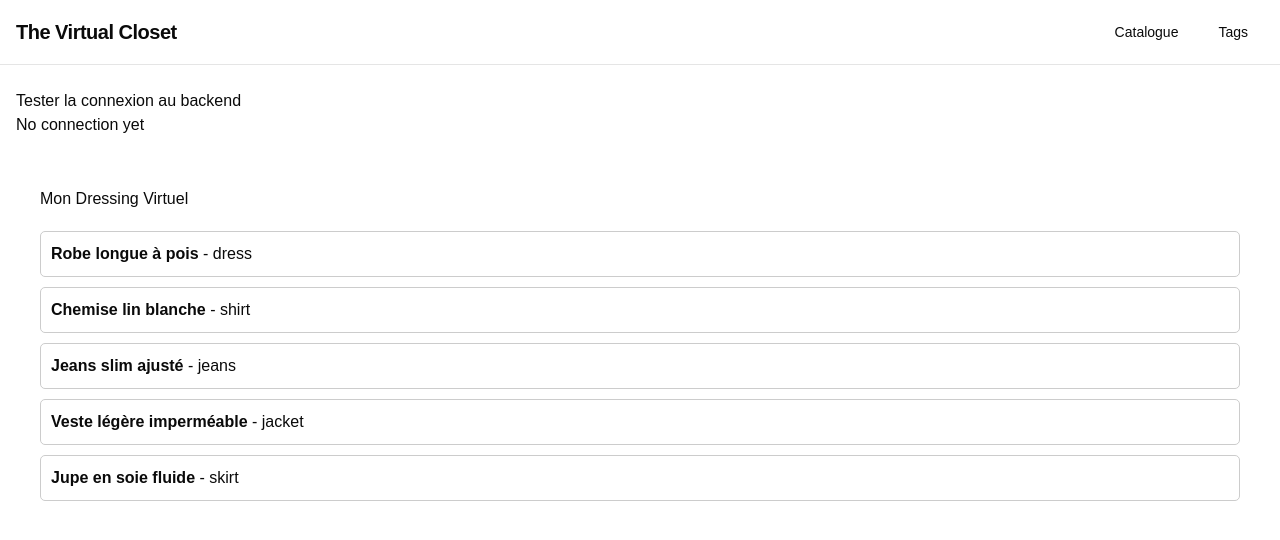
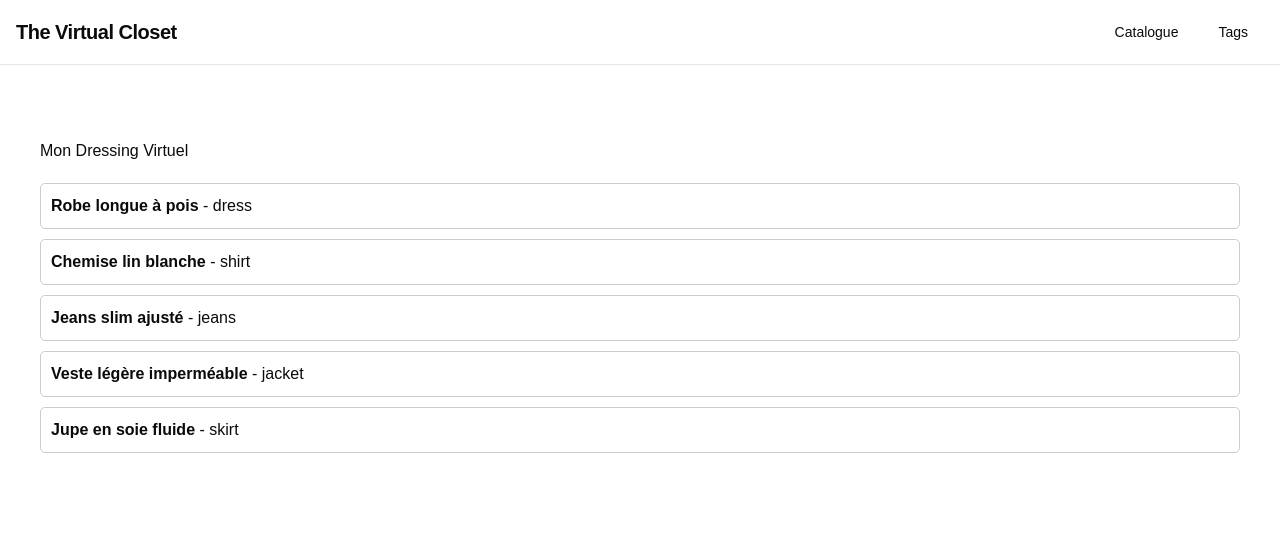
Before and after one commit to IkuroMaira/the_virtual_closet, a React (Vite) app in the folder client/: page / in a window 1280 px wide. Shown: the top 540 px of the page. Built offline with nearby package versions, Linux system fonts and the light colour scheme.

Commit message:
Remove test connection button

```diff
--- a/client/src/routes/index.jsx
+++ b/client/src/routes/index.jsx
@@ -1,6 +1,4 @@
 import { createFileRoute } from '@tanstack/react-router'
-import { useState } from 'react'
-import { testConnection } from '../shared/services/api.jsx'
 import ClothesDisplay from '../features/wardrobe/components/ClothesDisplay.jsx'
 
 // index.jsx correspond à la route "/" (page d'accueil)
@@ -9,25 +7,9 @@ export const Route = createFileRoute('/') ({
 })
 
 function HomePage() {
-    const [message, setMessage] = useState('No connection yet')
-
-    async function handleTestConnection() {
-        try {
-            const data = await testConnection()
-            setMessage(`Connection successful! The backend says: ${JSON.stringify(data)}`)
-        } catch (error) {
-            setMessage(`Error: ${error.message}`)
-        }
-    }
 
     return (
         <>
-            <button onClick={handleTestConnection}>
-                Tester la connexion au backend
-            </button>
-
-            <p>{message}</p>
-
             <ClothesDisplay />
         </>
     )
```
Also changed, not shown: 1 other file (tests, documents, lock files or other folders).
